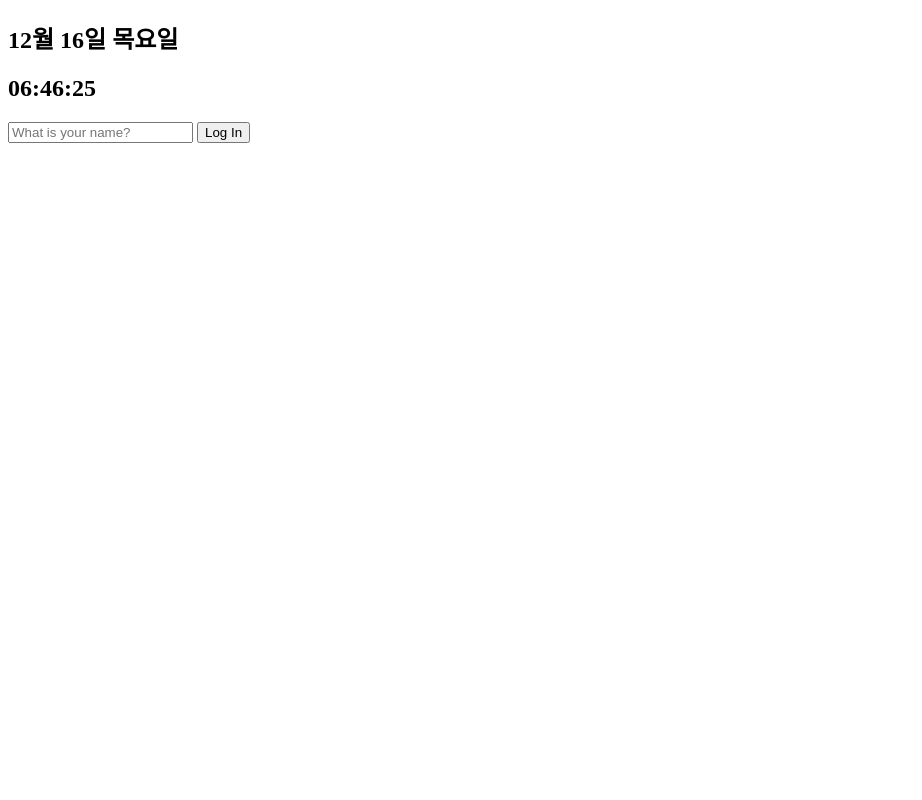
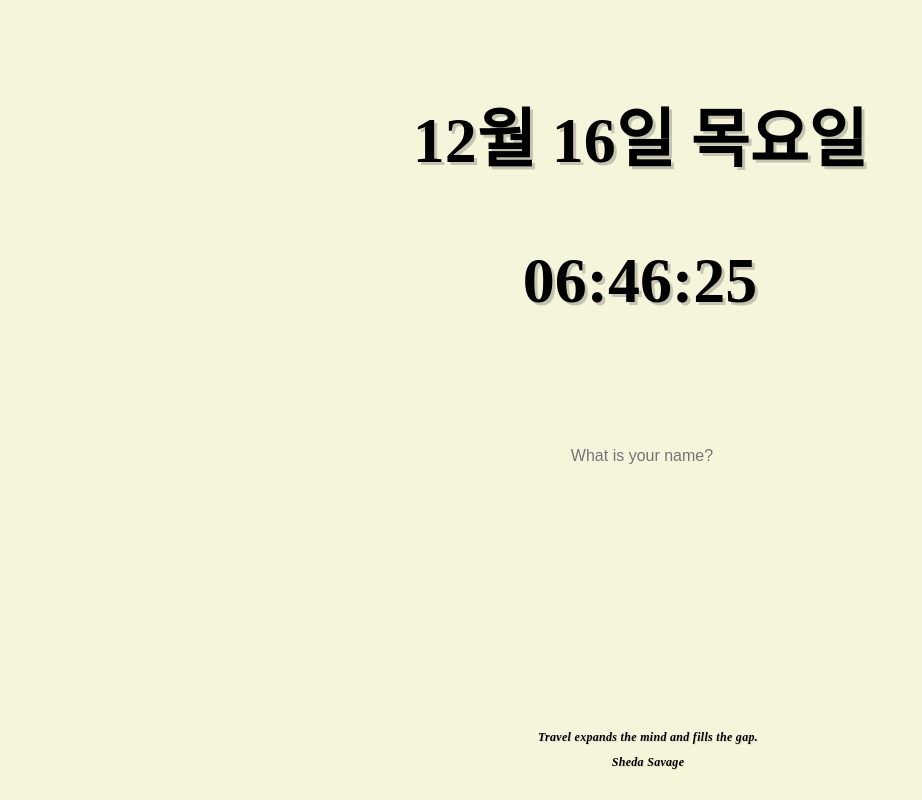
Before and after one commit to Typonote/NomadJSBeginner, a plain HTML site: page index.html in a window 1280 px wide. Shown: the whole page, without its empty margins (0-922 px from the left). Drawn offline with Linux system fonts and the light colour scheme.

Commit message:
#4 Css 변경

```diff
--- a/css/style.css
+++ b/css/style.css
@@ -1,3 +1,81 @@
+body {
+  background-color: beige;
+}
+
+/* 날짜(dayTitle)와 시간 */
+.Time__Container {
+  display: flex;
+  flex-direction: column;
+  justify-content: center;
+  align-items: center;
+}
+
+#dayTitle {
+  text-shadow: 3px 3px rgba(0, 0, 0, 0.2);
+  font-size: 4rem;
+  margin-top: 5rem;
+  margin-bottom: 2rem;
+}
+
+#clockTitle {
+  text-shadow: 3px 3px rgba(0, 0, 0, 0.2);
+  font-size: 4rem;
+  margin-top: 2rem;
+  margin-bottom: 5rem;
+}
+
+/* 로그인(Login) */
+
+.Login__Container {
+  display: flex;
+  flex-direction: column;
+  justify-content: center;
+  align-items: center;
+  margin: 3rem 0;
+}
+
+.login-input {
+  border: none;
+  outline: none;
+  background-color: transparent;
+  width: 100%;
+  font-size: 1rem;
+  color: black;
+  text-align: center;
+}
+
+.InputButton {
+  display: none;
+}
+
 .hidden {
   display: none;
 }
+
+/* 명언(Quote) */
+
+#quote {
+  width: 100%;
+  position: absolute;
+  bottom: 20px;
+  display: flex;
+  flex-direction: column;
+  justify-content: center;
+  align-items: center;
+}
+
+#quote:hover {
+  transform: scale(1.05);
+  transition: 0.7s;
+  color: black;
+}
+
+#quote span {
+  font-style: italic;
+  font-size: 12px;
+  font-weight: 700;
+  margin-bottom: 10px;
+  text-align: center;
+  letter-spacing: 0.3px;
+  text-shadow: 1px 1px rgba(0, 0, 0, 0.1);
+}
--- a/index.html
+++ b/index.html
@@ -7,18 +7,31 @@
     <title>Momentum App</title>
   </head>
   <body>
+    <div class="Time__Container">
       <h2 id="dayTitle">0월 0일 0요일</h2>
       <h2 id="clockTitle">00:00:00</h2>
+    </div>
+
+    <div class="Login__Container">
       <form class="hidden" id="login-form">
         <input
+          class="login-input"
           required
           maxlength="15"
           type="text"
           placeholder="What is your name?"
         />
-      <input type="submit" value="Log In" />
+        <input type="submit" value="Log In" class="InputButton" />
       </form>
       <h1 class="hidden" id="greeting"></h1>
+    </div>
+
+    <div id="quote">
+      <span></span>
+      <span></span>
+    </div>
+
+    <script src="js/Quote.js"></script>
     <script src="js/Greeting.js"></script>
     <script src="js/Clock.js"></script>
   </body>
--- /dev/null
+++ b/js/Quote.js
@@ -0,0 +1,50 @@
+const quotes = [
+  {
+    quote: "The way to get started is to quit talking and begin doing.",
+    author: "Walt Disney",
+  },
+  {
+    quote: "Life is what happens when you're busy making other plans.",
+    author: "John Lennon",
+  },
+  {
+    quote:
+      "The world is a book and those who do not travel read only one page.",
+    author: "Saint Augustine",
+  },
+  {
+    quote: "Life is either a daring adventure or nothing at all.",
+    author: "Helen Keller",
+  },
+  {
+    quote: "To Travel is to Live",
+    author: "Hans Christian Andersen",
+  },
+  {
+    quote: "Only a life lived for others is a life worthwhile.",
+    author: "Albert Einstein",
+  },
+  {
+    quote: "You only live once, but if you do it right, once is enough.",
+    author: "Mae West",
+  },
+  {
+    quote: "Never go on trips with anyone you do not love.",
+    author: "Hemmingway",
+  },
+  {
+    quote: "We wander for distraction, but we travel for fulfilment.",
+    author: "Hilaire Belloc",
+  },
+  {
+    quote: "Travel expands the mind and fills the gap.",
+    author: "Sheda Savage",
+  },
+];
+
+const quote = document.querySelector("#quote span:first-child");
+const author = document.querySelector("#quote span:last-child");
+const todaysQuote = quotes[Math.floor(Math.random() * quotes.length)];
+
+quote.innerText = todaysQuote.quote;
+author.innerText = todaysQuote.author;
```
Lines whose indentation alone changed are shown as unchanged.
